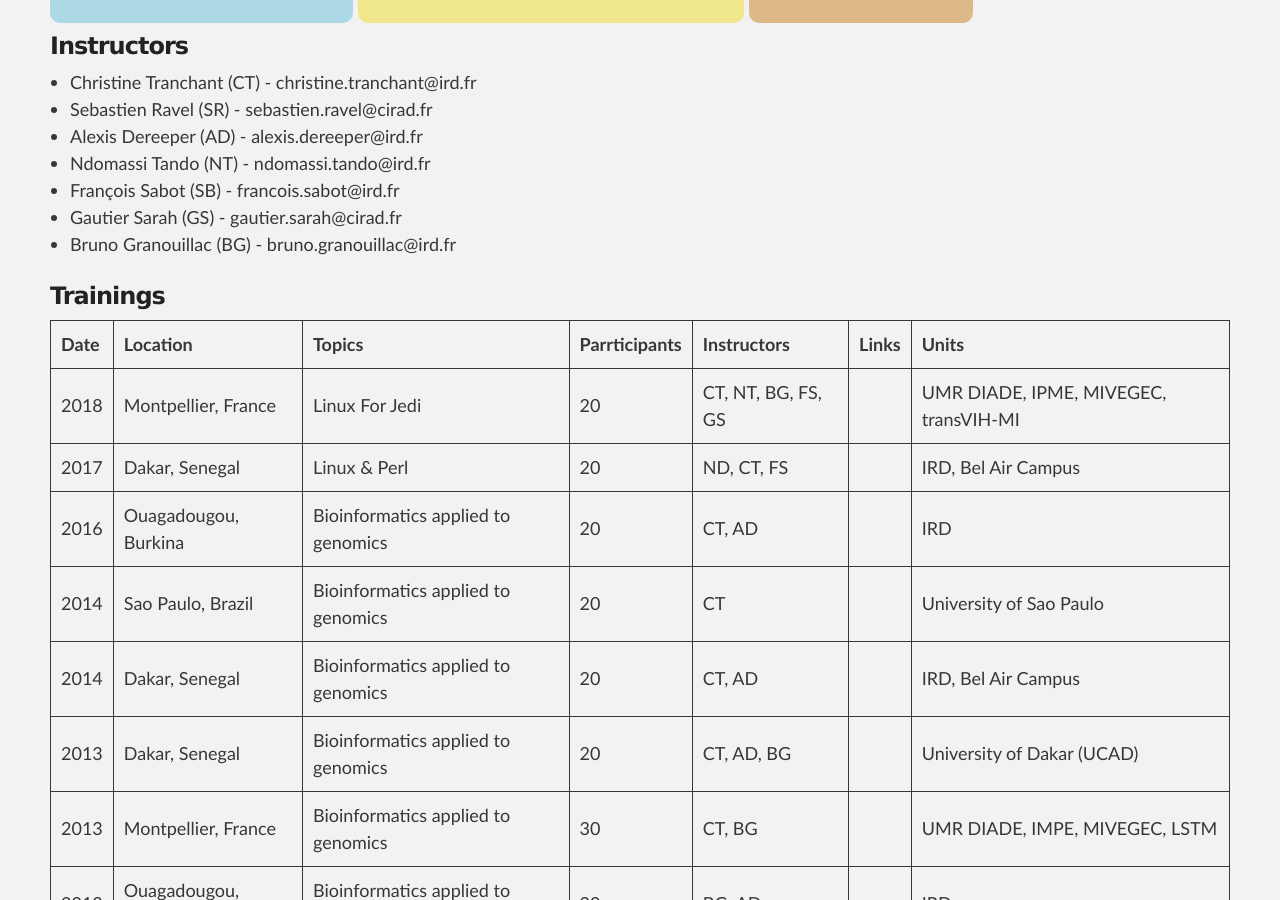
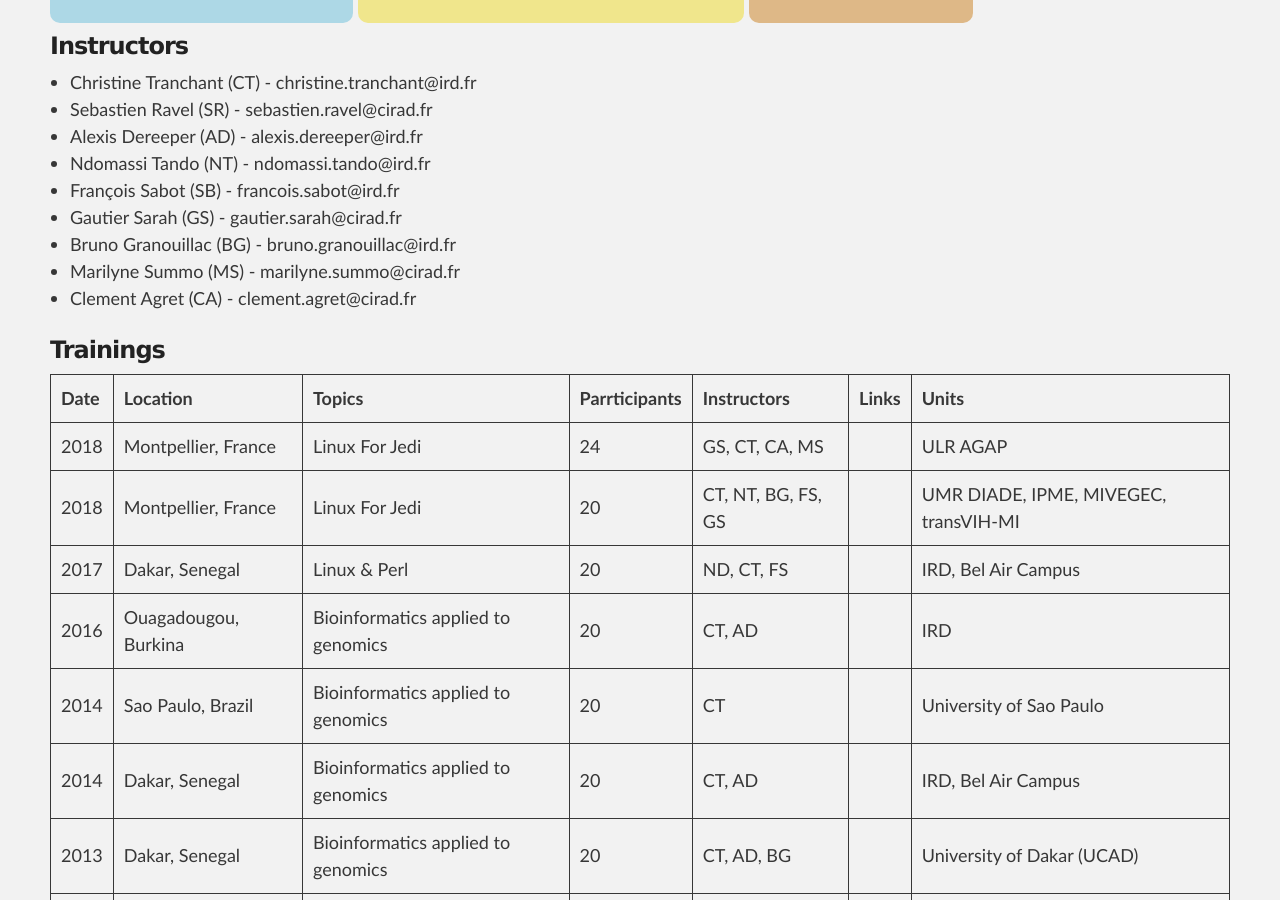
Before and after one commit to SouthGreenPlatform/trainings, a Jekyll site: the page built from _pages/linuxJedi.md, in a window 1280 px wide and 900 px high, scrolled down 844 px. Built offline with Jekyll 4.4.1, drawn with Linux system fonts in a browser that asks for light colours; nearby versions of some CDN libraries.

Commit message:
Update linuxJedi.md

```diff
--- a/_pages/linuxJedi.md
+++ b/_pages/linuxJedi.md
@@ -60,12 +60,15 @@
     <li>François Sabot (SB) - francois.sabot@ird.fr </li>
     <li>Gautier Sarah (GS) - gautier.sarah@cirad.fr</li>
     <li>Bruno Granouillac (BG) - bruno.granouillac@ird.fr</li>
+    <li>Marilyne Summo (MS) - marilyne.summo@cirad.fr</li>
+    <li>Clement Agret (CA) - clement.agret@cirad.fr</li>
 </ul>
 </div>
 
 ### Trainings
 
 | **Date** | **Location** | **Topics** | **Parrticipants** | **Instructors** | **Links** | **Units** |
+| 2018 | Montpellier, France |  Linux For Jedi | 24 | GS, CT, CA, MS |  | ULR AGAP |
 | 2018 | Montpellier, France |  Linux For Jedi | 20 | CT, NT, BG, FS, GS | | UMR DIADE, IPME, MIVEGEC, transVIH-MI |
 | 2017 |  Dakar, Senegal |  Linux & Perl | 20 | ND, CT, FS | | IRD, Bel Air Campus |
 | 2016 | Ouagadougou, Burkina |  Bioinformatics applied to genomics | 20 | CT, AD | | IRD |
```
